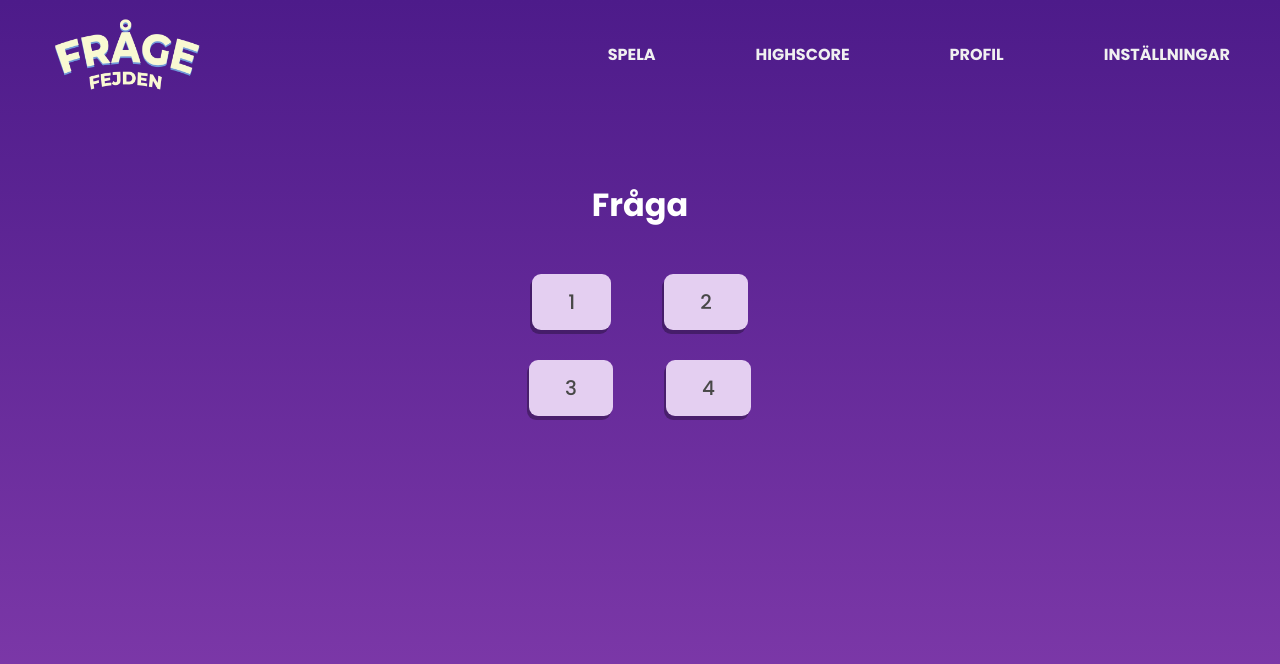
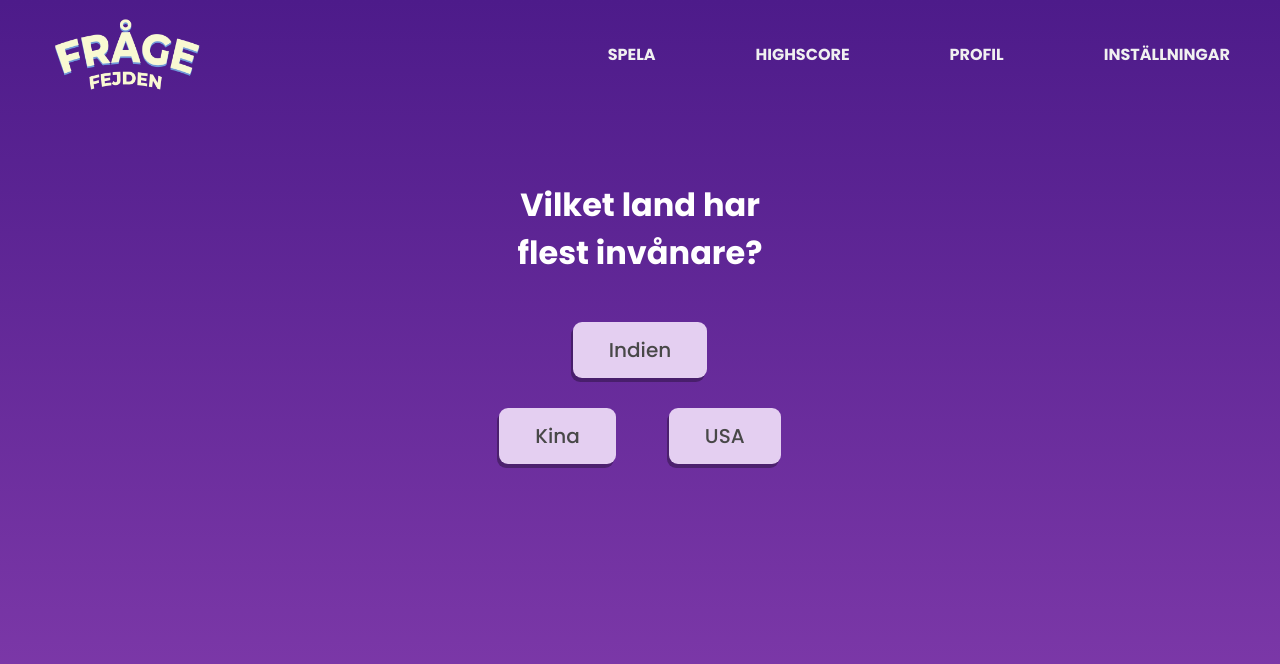
Before and after one commit to visceral89/Agil-Grupp-2, a Vue app: page /game/1 in a window 1280 px wide. Shown: the top 664 px of the page. Built offline with nearby package versions, Linux system fonts and the light colour scheme.

Commit message:
uppdaterat logik i chosenquestion så rätt fråga visas baserat på route params

```diff
--- a/src/views/ChosenQuestion.vue
+++ b/src/views/ChosenQuestion.vue
@@ -1,34 +1,25 @@
 <template>
   <div id="game-card-wrapper">
     <div class="question-wrapper">
-      <h2>Fråga</h2>
+      <h2>{{ selectedQuestion.question }}</h2>
     </div>
 
     <div id="question-card">
       <!-- chosen question from game board -->
-      <div class="answer-choice">
-        <span>1</span>
-      </div>
-      <div class="answer-choice">
-        <span>2</span>
-      </div>
-      <div class="answer-choice">
-        <span>3</span>
-      </div>
-      <div class="answer-choice">
-        <span>4</span>
+      <div v-for="(answer, index) in selectedQuestion.answers" :key="index" class="answer-choice">
+        <span>{{ answer }}</span>
       </div>
     </div>
 
     <!-- prepare for when props/import is done -->
-    <div v-if="selectedQuestion" id="question-card">
+<!--     <div v-if="selectedQuestion" id="question-card">
       <div class="question-wrapper">
         <h2>{{ selectedQuestion.question }}</h2>
       </div>
       <div  v-for="answer in selectedQuestion.answers" :key="selectedQuestion.id" class="answer-choice">
         <span>{{ answer }}</span>
       </div>
-    </div>
+    </div> -->
   </div>
 </template>
 
@@ -40,18 +31,18 @@ export default {
   data() {
     return {
       id: this.$route.params.id, //gets id from route param sent from gameboard
-      //if import of json-file
-      questions: questions,
+      questions: questions, //gets questions array from imported questions.json
+      selectedQuestion: null
       //if use of props
-      selectedQuestion: this.question
+/*       selectedQuestion: this.question */
     }
   },
-  props: {
+/*   props: {
     question: {
       type: Object,
       required: true
     }
-  },
+  }, */
   created() {
     this.getQuestion()
   },
@@ -59,8 +50,13 @@ export default {
     //fetches the corresponding question based on the id recieved from route-params
     getQuestion(id) {
       console.log(this.id, 'question id')
-      //om vi väljer att använda import av json och filter för att få fram frågorna.
-      /* this.selectedQuestion = this.questions.filter((question) => question.category === this.categoryList[1]) */
+
+      //convert id to number
+      const questionId = parseInt(this.id)
+
+      //find the first correct element of the array questions
+      this.selectedQuestion = this.questions.find(question => question.id === questionId)
+      console.log(this.selectedQuestion, 'selectedQuestion')
     }
   }
 }
@@ -69,7 +65,7 @@ export default {
 <style scoped>
   .question-wrapper {
     width: 270px;
-    height: fit-content;
+    /* height: fit-content; */
     margin: auto;
   }
   h2 {
```
